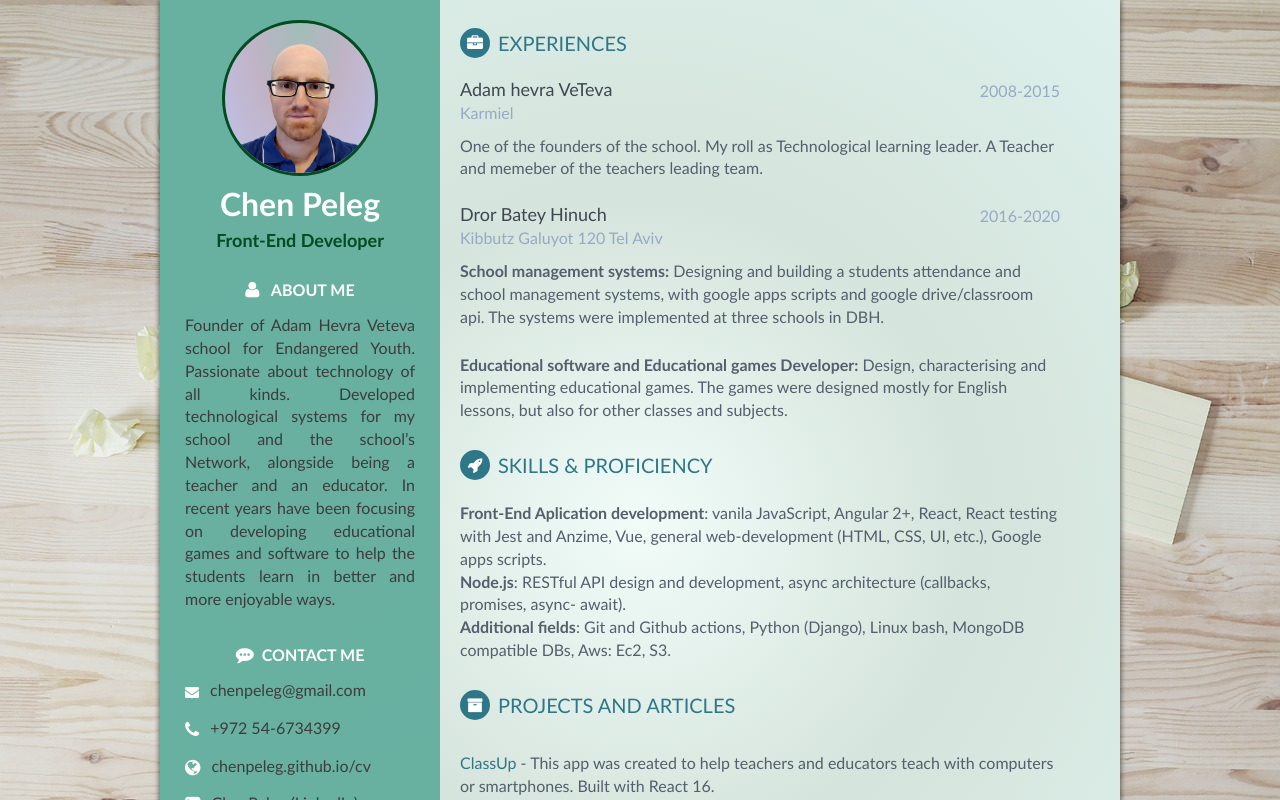
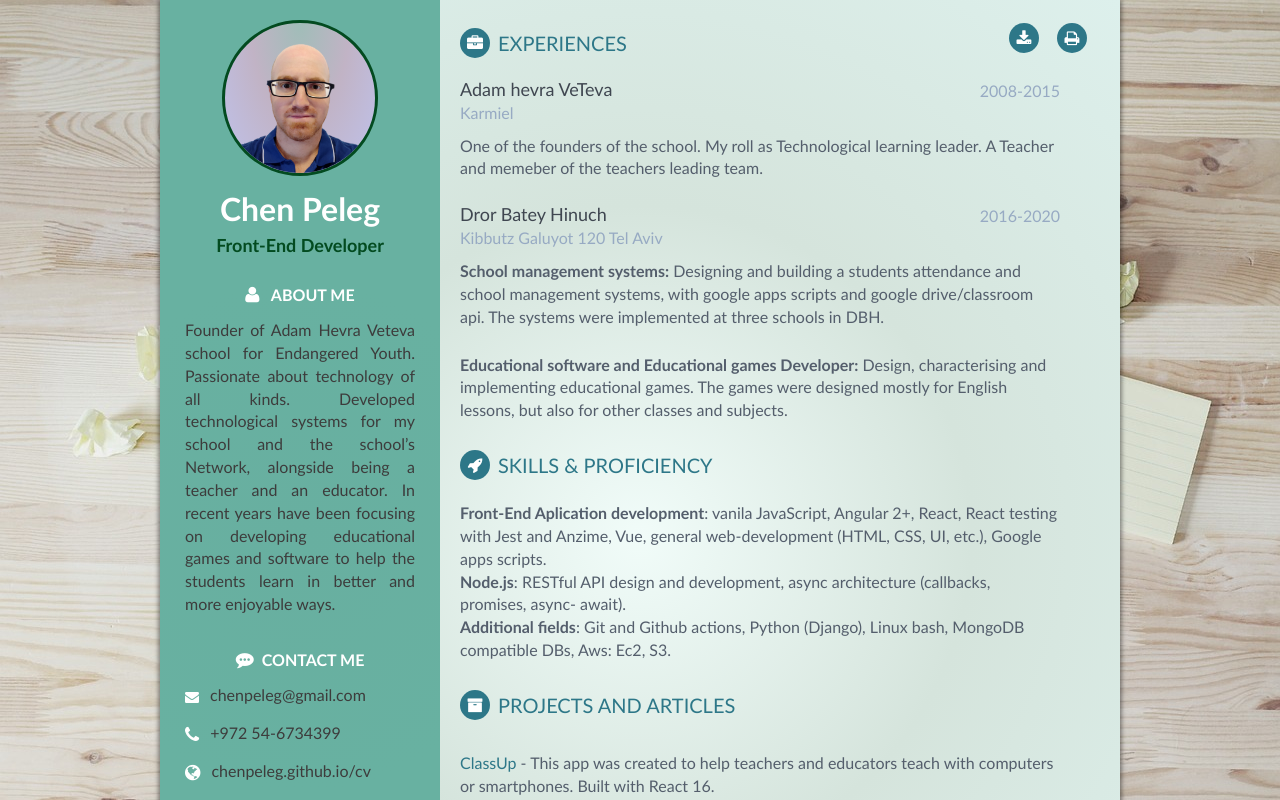
Before and after one commit to ChenPeleg/cv, a React (Create React App) app: page / in a window 1280 px wide. Shown: the top 800 px of the page. Built offline with nearby package versions, Linux system fonts and the light colour scheme.

Commit message:
adding buttons for print and download

```diff
--- a/public/assets/css/print.css
+++ b/public/assets/css/print.css
@@ -2,6 +2,7 @@
   --main-bg-color: #76c9b7 !important;
   --main-text-dark : rgb(61, 60, 60) !important;
   --main-text-light: white !important;
+  --main-text-medium:rgb(3, 75, 32) !important;
  }
  @font-face {
    font-family: "Roboto-slabs" !important;
@@ -11,17 +12,16 @@
  }
 
  body {
-  margin: 0 !important;
-  padding: 0 !important;
-  font-family: 'Roboto-slabs', sans-serif !important;
+   font-family: 'Calibri', sans-serif !important;
    color: #545E6C !important;
    background: #f5f5f5 !important;
    background-image: url("../images/office-space.jpg") !important;
    background-repeat: no-repeat !important;
    background-size: cover !important;
    background-attachment: fixed !important;
-  font-size: 14px !important;
-
+   font-size: 16px !important;
+   font-weight: 500 !important;
+   padding: 30px !important;
    -webkit-font-smoothing: antialiased !important;
    -moz-osx-font-smoothing: grayscale !important;
    -webkit-print-color-adjust: exact !important !important;
@@ -75,10 +75,19 @@ p {
    color: #fff !important;
  }
  .sidebar-wrapper .profile-container {
-  padding: 30px !important;
-  /* background: rgba(0, 0, 0, 0.2) !important;  */
+   padding: 20px !important;
+   padding-bottom: 5px !important;
+   /* background: rgba(0, 0, 0, 0.2) !important; */
    text-align: center !important;
    color: #fff !important;
+ }
+ .sidebar-wrapper .profile-image {
+   width:65%  !important;
+   border-radius: 50% 50% !important;
+   background-color: darkcyan !important;
+   background: radial-gradient(ellipse at top ,rgb(160, 189, 184) 0%, rgb(193, 179, 197) 46%,	rgb(191, 194, 236) 100%) !important;
+   border: var(--main-text-medium) 3px solid !important;
+   margin-bottom: 10px !important;
  }
  .sidebar-wrapper .name {
    font-size: 32px !important;
@@ -87,9 +96,9 @@ p {
    margin-bottom: 10px !important;
  }
  .sidebar-wrapper .tagline {
-  color: rgba(255, 255, 255, 0.6) !important;
-  font-size: 16px !important;
-  font-weight: 400 !important;
+   color: var(--main-text-medium) !important;
+   font-size: 18px !important;
+   font-weight: 700 !important;
    margin-top: 0 !important;
    margin-bottom: 0 !important;
  }
@@ -105,10 +114,15 @@ p {
  .sidebar-wrapper  .container-block-title .fa {
    margin-right: 8px !important;
    font-size: 18px !important;
-  /* vertical-align: middle !important;  */
+   /* vertical-align: middle !important; */
  }
  .sidebar-wrapper .contact-list li {
+
    margin-bottom: 15px !important;
+ }
+ .sidebar-wrapper .contact-list a {
+   color: var(--main-text-dark) !important;
+
  }
  .sidebar-wrapper .contact-list li:last-child {
    margin-bottom: 0 !important;
@@ -119,6 +133,8 @@ p {
  .sidebar-wrapper .container-block {
    color: var(--main-text-dark) !important;
    padding: 25px !important;
+   padding-bottom: 10px !important;
+   padding-bottom: 10px !important;
  }
  .sidebar-wrapper .container-block-title {
    text-transform: uppercase !important;
@@ -141,18 +157,18 @@ p {
    margin-bottom: 0 !important;
  }
  .sidebar-wrapper .education-container .meta {
-  color: rgba(255, 255, 255, 0.6) !important;
+   color: var(--main-text-medium) !important;
    font-weight: 500 !important;
    margin-bottom: 0px !important;
    margin-top: 0 !important;
  }
  .sidebar-wrapper .education-container .time {
-  color: rgba(255, 255, 255, 0.6) !important;
+   color: var(--main-text-medium) !important;
    font-weight: 500 !important;
    margin-bottom: 0px !important;
  }
  .sidebar-wrapper .languages-container .lang-desc {
-  color: rgba(255, 255, 255, 0.6) !important;
+   color: var(--main-text-medium) !important;
  }
  .sidebar-wrapper .languages-list {
    margin-bottom: 0 !important;
@@ -177,6 +193,7 @@ p {
    background: radial-gradient(circle,rgb(241, 252, 249) 0%, rgb(213, 228, 220) 46%,	rgb(221, 240, 236) 100%) !important;
    padding: 60px !important;
    padding-left: 300px !important;
+   padding-top: 30px !important;
  }
  .main-wrapper .section-title {
    text-transform: uppercase !important;
@@ -209,7 +226,7 @@ p {
    top: -2px !important;
  }
  .main-wrapper .section {
-  margin-bottom: 60px !important;
+   margin-bottom: 30px !important;
  }
  .main-wrapper .experiences-section .item {
    margin-bottom: 25px !important;
@@ -226,13 +243,7 @@ p {
    margin-bottom: 0 !important;
    font-weight: 500 !important;
  }
-.main-wrapper .job-title {
-  color: #3F4650 !important;
-  font-size: 16px !important;
-  margin-top: 0 !important;
-  margin-bottom:  10px !important;
-  font-weight: 500 !important;
-}
+
  .main-wrapper .time {
    position: absolute !important;
    right: 0 !important;
@@ -246,6 +257,18 @@ p {
  .main-wrapper .project-title {
    font-size: 16px !important;
    font-weight: 400 !important;
+   margin-top: 0 !important;
+   margin-bottom: 5px !important;
+ }
+ .main-wrapper .technology-title {
+   font-size: 16px !important;
+   font-weight: bold !important;
+   margin-top: 0 !important;
+   margin-bottom: 5px !important;
+ }
+ .main-wrapper .job-title {
+   font-size: 16px !important;
+   font-weight: bold !important;
    margin-top: 0 !important;
    margin-bottom: 5px !important;
  }
@@ -285,6 +308,15 @@ p {
    color: #fb866a !important;
  }
  /* Extra small devices (phones, less than 768px) */
+
+ /* Small devices (tablets, 768px and up) */
+ /* Medium devices (desktops, 992px and up) */
+
+
+ /* Large devices (large desktops, 1200px and up) */
+ /* Ex-Large devices (large desktops, 1200px and up) */
+
+/* Extra small devices (phones, less than 768px) */
 @media (max-width: 767px) {
   .sidebar-wrapper {
     /* position: static !important;
@@ -320,11 +352,19 @@ p {
   }
 }
 /* Extra just for printing*/
+.buttons-wrapper{
+  display: none;
+}
+footer{
+  display: none;
+}
 body {
   margin: 0 !important;
   padding: 0 !important;
 }
-
+.copyright{
+  display: none;
+}
  @page {
   margin-top: 0in;
   margin-bottom: 0in;
--- a/public/assets/css/styles-print.css
+++ /dev/null
@@ -1,24 +0,0 @@
-
-.sidebar-wrapper {
-  background: rgb(112, 226, 211) !important;
-  background: radial-gradient(circle,rgb(133, 206, 190) 0%, rgb(140, 212, 197) 46%,	rgb(130, 206, 189) 100%)!important;
-  position: absolute !important;
-  left: 0 !important;
-  width: 280px !important;
-}
-.main-wrapper {
-  background: #fff !important;
-  background: radial-gradient(circle,rgb(241, 252, 249) 0%, rgb(213, 228, 220) 46%,	rgb(221, 240, 236) 100%)!important;
-  padding: 60px !important;
-  padding-left: 300px !important;
-}
-body {
-  margin: 0px  !important;
-
-}
-@page {
-  margin-top: 0in;
-  margin-bottom: 0in;
-  margin-left: 0in;
-  margin-right: 0in;
-}
--- a/public/assets/css/styles.css
+++ b/public/assets/css/styles.css
@@ -60,6 +60,45 @@ p {
   margin: 0 auto;
   position: relative;
   box-shadow: 0px 2px 4px 2px rgba(0, 0, 0, 0.4);
+}
+.wrapper .buttons-wrapper{
+  position: absolute;
+  right: 20px;
+  top: 20px;
+  z-index: 1;
+}
+.wrapper .buttons-wrapper .button  {
+  display: inline-block;
+  padding: 5px;
+  z-index: 10;
+
+}
+
+.wrapper .buttons-wrapper  .fa {
+ display: inline-block;
+ width: 30px;
+ height: 30px;
+ margin-right: 8px;
+ cursor: pointer;
+ color: #fff;
+ -webkit-border-radius: 50%;
+ -moz-border-radius: 50%;
+ -ms-border-radius: 50%;
+ -o-border-radius: 50%;
+ border-radius: 50%;
+ -moz-background-clip: padding;
+ -webkit-background-clip: padding-box;
+ background-clip: padding-box;
+ background: #2d7788;
+ text-align: center;
+ padding-top: 8px;
+ font-size: 16px;
+ position: relative;
+ top: -2px;
+ transition: all ease-in-out 0.1s;
+}
+.wrapper .buttons-wrapper  .fa:hover{
+  box-shadow: 0px 2px 4px 2px rgba(0, 0, 0, 0.2);
 }
 .sidebar-wrapper {
   background: rgb(63,185,169);
@@ -308,41 +347,3 @@ p {
   color: #fb866a;
 }
 /* Extra small devices (phones, less than 768px) */
-@media (max-width: 767px) {
-  .sidebar-wrapper {
-    position: static;
-    width: inherit;
-  }
-  .main-wrapper {
-    padding: 30px;
-  }
-  .main-wrapper .time {
-    position: static;
-    display: block;
-    margin-top: 5px;
-  }
-  .main-wrapper .upper-row {
-    margin-bottom: 0;
-  }
-}
-/* Small devices (tablets, 768px and up) */
-/* Medium devices (desktops, 992px and up) */
-@media (min-width: 992px) {
-  .skillset .level-title {
-    display: inline-block;
-    float: left;
-    width: 30%;
-    margin-bottom: 0;
-  }
-  .skillset .level-bar {
-    display: inline-block;
-    width: 70%;
-    float: left;
-    position: relative;
-    top: 1px;
-  }
-}
-
-
-/* Large devices (large desktops, 1200px and up) */
-/* Ex-Large devices (large desktops, 1200px and up) */
--- a/public/index.html
+++ b/public/index.html
@@ -24,6 +24,7 @@
 
     <!-- Theme CSS -->
     <link id="theme-style" rel="stylesheet" href="assets/css/styles.css">
+    <link id="responsive-style" rel="stylesheet" href="assets/css/responsive.css">
     <link id="print-style" rel="stylesheet" href="assets/css/print.css" type="text/css" media="print">
 
     <!-- HTML5 shim and Respond.js for IE8 support of HTML5 elements and media queries -->
--- a/src/App.js
+++ b/src/App.js
@@ -5,6 +5,7 @@ import Projects from "./components/Projects";
 import Education from "./components/Education";
 import Technologies from "./components/Technologies";
 import PersonalInfo from "./components/PersonalInfo";
+import Buttons from "./components/Bottons/Buttons"
 // import Interests from "./Interets";
 // import Skill from "./components/Skill";
 // import Language from "./components/Language";
@@ -24,10 +25,11 @@ class App extends Component {
     render() {
         return (
             <div className="wrapper">
+                <Buttons ></Buttons>
                 <div className="sidebar-wrapper">
                     <div className="profile-container">
-                        <img className="profile" src={this.state.info.image} alt="Chen Peleg imag"
-                            class="profile-image" />
+                        <img className="profile profile-image" src={this.state.info.image} alt="Chen Peleg imag"
+                        />
                         <h1 className="name"> {this.state.info.name} </h1>
                         <h3 className="tagline">Front-End Developer</h3>
                     </div>
--- /dev/null
+++ b/src/components/Bottons/Buttons.jsx
@@ -0,0 +1,26 @@
+import React, { Component } from 'react';
+
+
+class Buttons extends Component {
+  state = { stylePath: "colorprint.css", grey: "greyprint.css", color: "colorprint.css" }
+
+  download() {
+    alert("down")
+  }
+  print = () => {
+
+    window.print()
+  }
+  render() {
+    return (
+      <div className="buttons-wrapper">
+        <a className="button" href="/ChenPelegCV.pdf" target="_blank" download title="Download CV"> <i className="fa fa-download"></i> </a>
+
+        <div className="button" onClick={this.print} title="Print CV">
+          <i className="fa fa-print"></i></div >
+
+      </div >);
+  }
+}
+
+export default Buttons;
--- /dev/null
+++ b/src/components/Bottons/greyprint.css
@@ -0,0 +1,7 @@
+body{
+    margin: 300px !important;
+}
+.sidebar-wrapper {
+    background:  white !important;
+
+}
--- a/src/components/PersonalInfo.jsx
+++ b/src/components/PersonalInfo.jsx
@@ -5,9 +5,9 @@ class PersonalInfo extends Component {
   render() {
 
     return (
-      <span className="item">
+      <div className="item">
         <span className="technology-title"> {this.props.item.title}</span>: <span className="project-tagline">{this.props.item.content}</span>
-      </span>
+      </div>
     );
 
   }
```
Also changed, not shown: public/assets/css/responsive.css (added, +52 -0 lines), src/components/Bottons/colorprint.css (added), 1 other file (tests, documents, lock files or other folders). Lines whose indentation alone changed are shown as unchanged.
